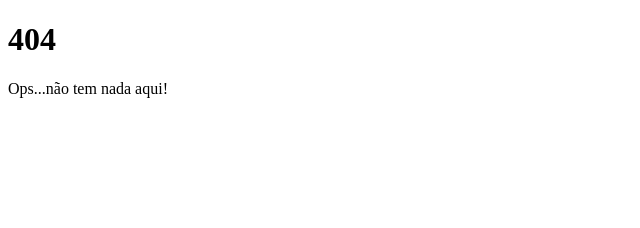
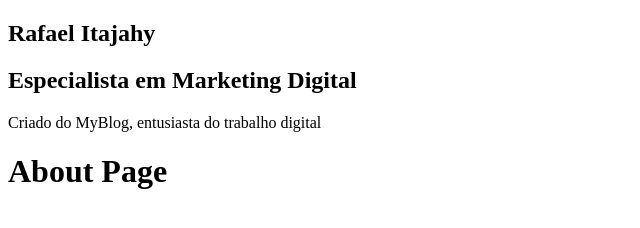
Before and after one commit to rafaelitajahy/blog, a Gatsby site: page /about in a window 1280 px wide. Before the commit this address had no page. Shown: the whole page, without its empty margins (0-640 px from the left). Built offline with nearby package versions, Linux system fonts and the light colour scheme; Gatsby itself is replaced by a stand-in of ours.

Commit message:
Add Sobre

```diff
--- /dev/null
+++ b/src/components/Profile/index.js
@@ -0,0 +1,11 @@
+import React from 'react'
+
+const Profile = () => (
+  <div className="Profile-wrapper">
+    <h1>Rafael Itajahy</h1>
+    <h2>Especialista em Marketing Digital</h2>
+    <p>Criado do MyBlog, entusiasta do trabalho digital</p>
+  </div>
+)
+
+export default Profile
--- a/src/components/layout.js
+++ b/src/components/layout.js
@@ -7,11 +7,17 @@
 
 import React from "react"
 import PropTypes from "prop-types"
+import Profile from "./Profile"
 
 const Layout = ({ children }) => {
 
   return (
+    <>
+    <aside>
+      <Profile />
+    </aside>
     <main>{children}</main>
+    </>
   )
 }
 
--- /dev/null
+++ b/src/pages/about.js
@@ -0,0 +1,13 @@
+import React from 'react';
+
+import Layout from "../components/layout"
+import SEO from "../components/seo"
+
+const AboutPage = () => (
+  <Layout>
+    <SEO title="About" />
+    <h1>About Page</h1>
+  </Layout>
+)
+
+export default AboutPage;
--- a/src/pages/index.js
+++ b/src/pages/index.js
@@ -1,4 +1,6 @@
 import React from "react"
+import { Link } from "gatsby"
+
 
 import Layout from "../components/layout"
 import SEO from "../components/seo"
```
